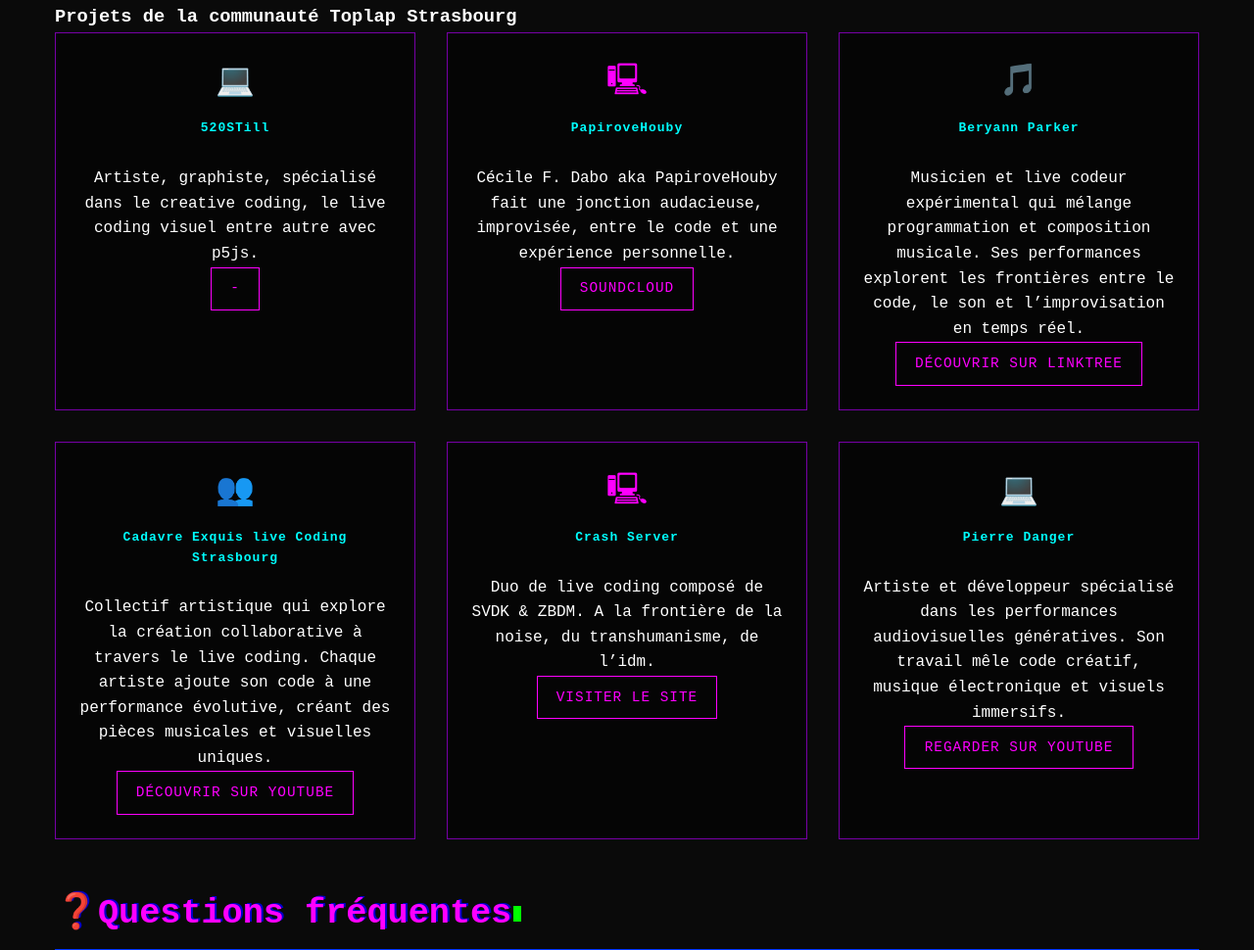
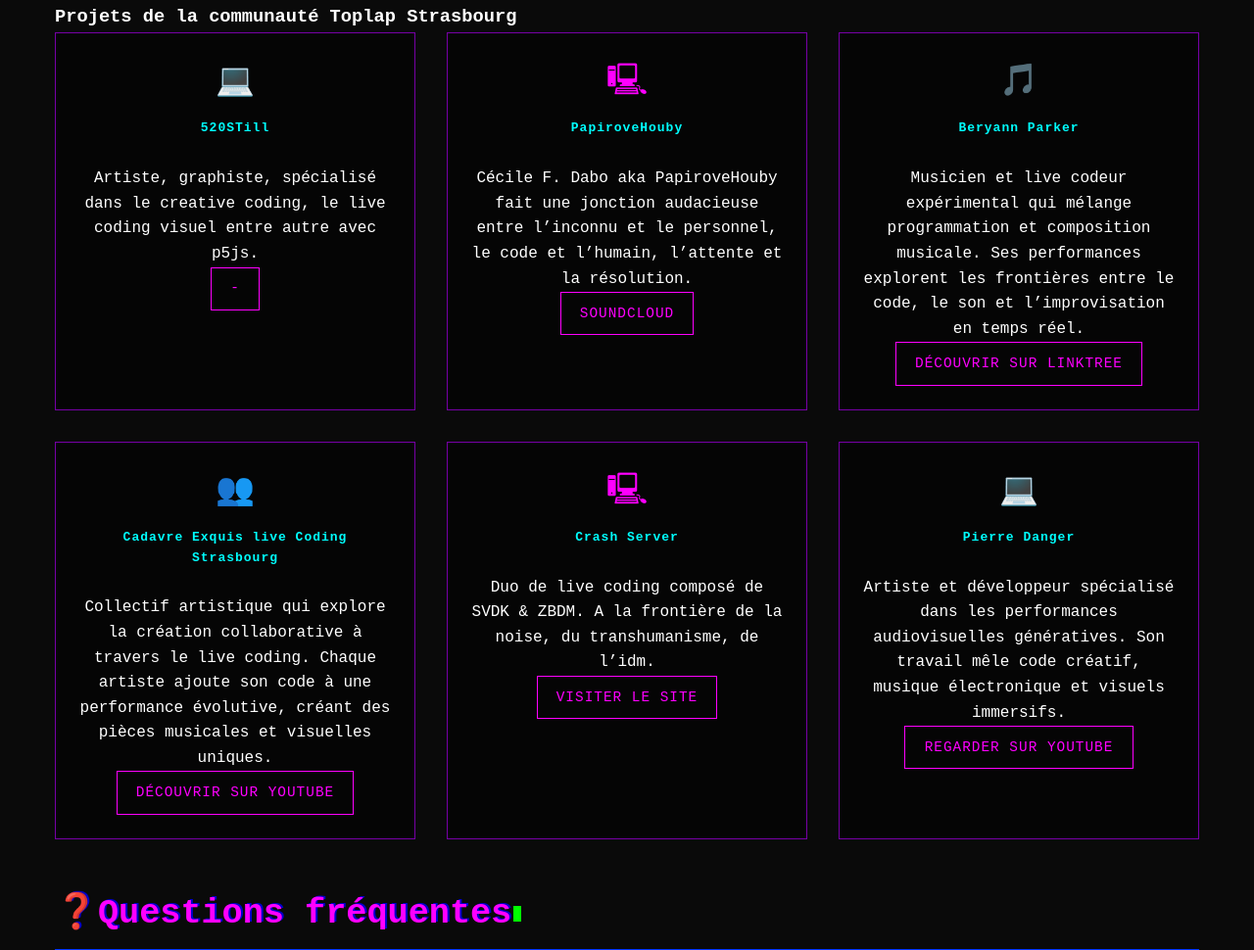
Before and after one commit to liveCodingStrasbourg/livecodingstrasbourg.github.io, an Astro site: page / in a window 1280 px wide. Shown: the part 2905-3875 px from the top of the page at 98% size. Built offline with nearby package versions, Linux system fonts and the light colour scheme; Astro itself is replaced by a stand-in of ours.

Commit message:
Update PapiroveHouby.md

```diff
--- a/src/content/community/PapiroveHouby.md
+++ b/src/content/community/PapiroveHouby.md
@@ -5,4 +5,4 @@ link: "https://soundcloud.com/ph-livecoding"
 link_label: "SoundCloud"
 ---
 
-Cécile F. Dabo aka PapiroveHouby fait une jonction audacieuse, improvisée, entre le code et une expérience personnelle.
+Cécile F. Dabo aka PapiroveHouby fait une jonction audacieuse entre l'inconnu et le personnel, le code et l'humain, l'attente et la résolution.
```
